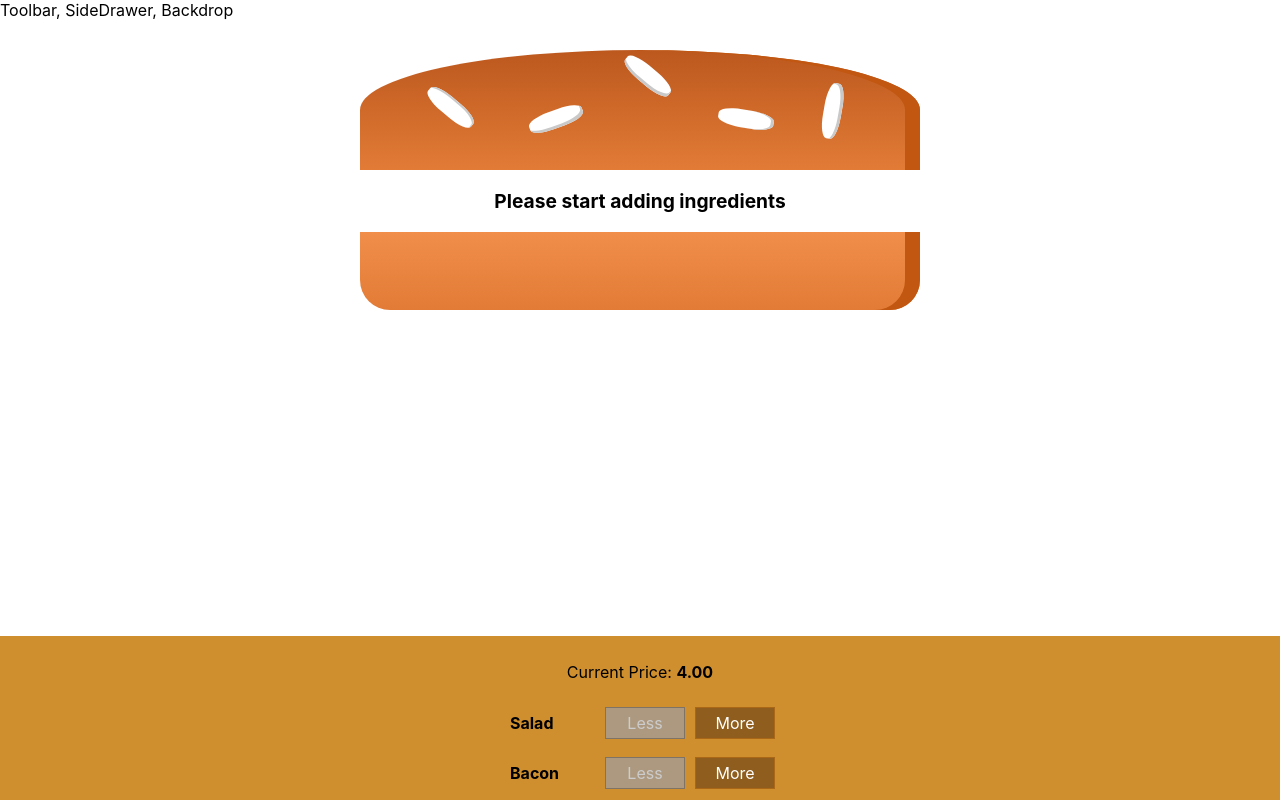
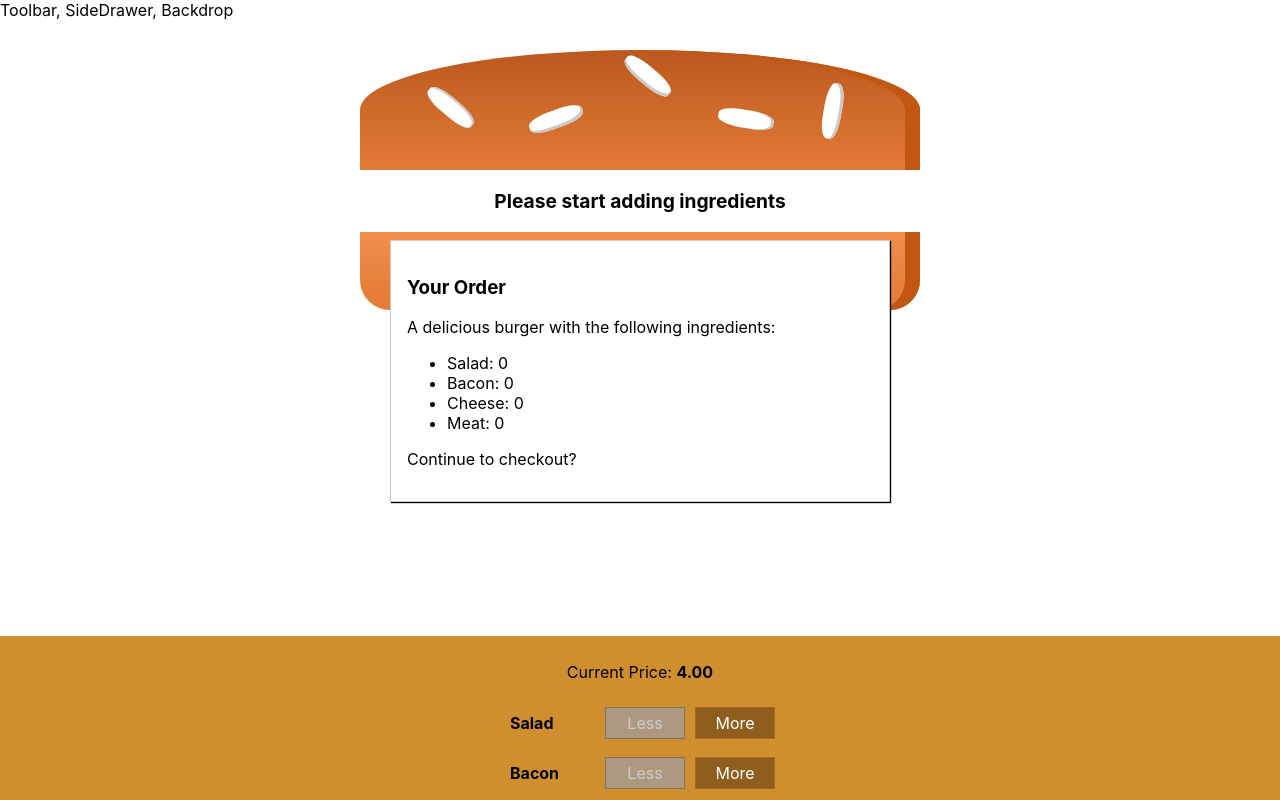
Before and after one commit to arjun-khanduri/burger-builder, a React app: page / in a window 1280 px wide. Shown: the top 800 px of the page. Built offline with nearby package versions, Linux system fonts and the light colour scheme.

Commit message:
Added a modal for checkout

```diff
--- /dev/null
+++ b/src/components/Burger/OrderSummary/OrderSummary.js
@@ -0,0 +1,29 @@
+import React from 'react';
+
+import Aux from '../../../hoc/Auxiliary';
+
+const orderSummary = (props) => {
+    const ingredientSummary = Object.keys(props.ingredients)
+        .map(key => {
+            return <li key={key}>
+                <span
+                    style={{ textTransform: 'capitalize' }}
+                >
+                    {key}: {props.ingredients[key]}
+                </span>
+            </li>
+        });
+
+    return (
+        <Aux>
+            <h3>Your Order</h3>
+            <p>A delicious burger with the following ingredients:</p>
+            <ul>
+                {ingredientSummary}
+            </ul>
+            <p>Continue to checkout?</p>
+        </Aux>
+    );
+};
+
+export default orderSummary;
--- /dev/null
+++ b/src/components/UI/Modal/Modal.css
@@ -0,0 +1,20 @@
+.Modal {
+    position: fixed;
+    z-index: 500;
+    background-color: white;
+    width: 70%;
+    border: 1px solid #ccc;
+    box-shadow: 1px 1px 1px black;
+    padding: 16px;
+    left: 15%;
+    top: 30%;
+    box-sizing: border-box;
+    transition: all 0.3s ease-out;
+}
+
+@media (min-width: 600px) {
+    .Modal {
+        width: 500px;
+        left: calc(50% - 250px);
+    }
+}
--- /dev/null
+++ b/src/components/UI/Modal/Modal.js
@@ -0,0 +1,11 @@
+import React from 'react';
+import './Modal.css';
+
+const modal = (props) => (
+    <div className="Modal">
+        {props.children}
+    </div>
+
+);
+
+export default modal;
--- a/src/containers/BurgerBuilder/BurgerBuilder.js
+++ b/src/containers/BurgerBuilder/BurgerBuilder.js
@@ -2,6 +2,8 @@
 import Aux from '../../hoc/Auxiliary';
 import Burger from '../../components/Burger/Burger';
 import BuildControls from '../../components/Burger/BuildControls/BuildControls';
+import Modal from '../../components/UI/Modal/Modal';
+import OrderSummary from '../../components/Burger/OrderSummary/OrderSummary';
 
 const INGREDIENT_PRICES = {
     salad: 0.5,
@@ -71,6 +73,9 @@
         }
         return (
             <Aux>
+                <Modal>
+                    <OrderSummary ingredients={this.state.ingredients} />
+                </Modal>
                 <Burger ingredients={this.state.ingredients} />
                 <BuildControls
                     ingredientAdded={this.addIngredientHandler}
```
